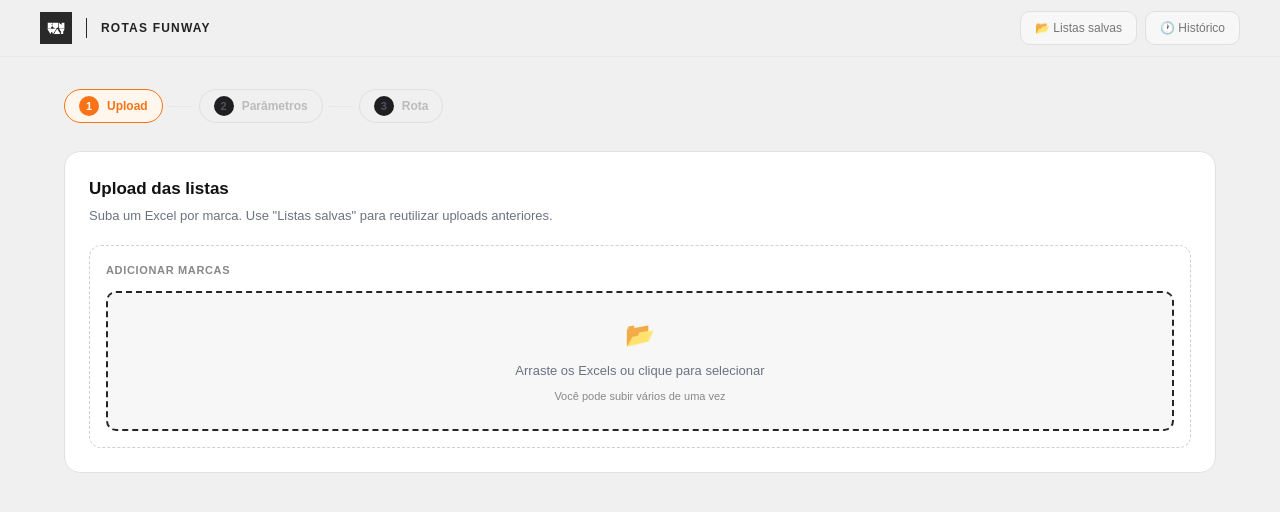
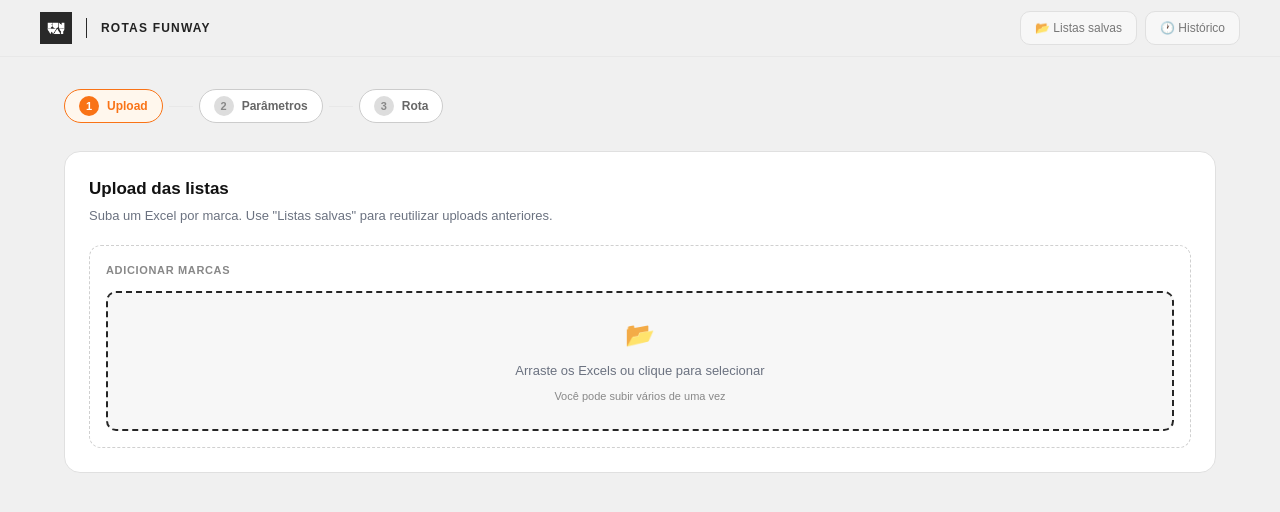
Before and after one commit to 0x-j0tave/rotas-funway, a Next.js app: page / in a window 1280 px wide. Shown: the top 512 px of the page. Built offline with nearby package versions, Linux system fonts and the light colour scheme.

Commit message:
fix: steps contraste no fundo claro

```diff
--- a/app/page.js
+++ b/app/page.js
@@ -530,9 +530,9 @@ export default function Home() {
         <div style={{ display: 'flex', alignItems: 'center', gap: '6px', marginBottom: '28px' }}>
           {[{ n: 1, label: 'Upload' }, { n: 2, label: 'Parâmetros' }, { n: 3, label: 'Rota' }].map(({ n, label }, i) => (
             <div key={n} style={{ display: 'flex', alignItems: 'center', gap: '6px' }}>
-              <div style={{ display: 'flex', alignItems: 'center', gap: '8px', padding: '6px 14px', borderRadius: '20px', backgroundColor: etapa === n ? '#fff7ed' : '#f0f0f0', border: `1px solid ${etapa === n ? '#f97316' : '#e0e0e0'}` }}>
-                <div style={{ width: '20px', height: '20px', borderRadius: '50%', display: 'flex', alignItems: 'center', justifyContent: 'center', fontSize: '11px', fontWeight: '700', backgroundColor: etapa >= n ? '#f97316' : '#1f1f1f', color: etapa >= n ? 'white' : '#4b5563' }}>{etapa > n ? '✓' : n}</div>
-                <span style={{ fontSize: '12px', fontWeight: '600', color: etapa === n ? '#f97316' : etapa > n ? '#aaaaaa' : '#bbbbbb' }}>{label}</span>
+              <div style={{ display: 'flex', alignItems: 'center', gap: '8px', padding: '6px 14px', borderRadius: '20px', backgroundColor: etapa === n ? '#fff7ed' : '#ffffff', border: `1px solid ${etapa === n ? '#f97316' : etapa > n ? '#d0d0d0' : '#cccccc'}` }}>
+                <div style={{ width: '20px', height: '20px', borderRadius: '50%', display: 'flex', alignItems: 'center', justifyContent: 'center', fontSize: '11px', fontWeight: '700', backgroundColor: etapa >= n ? '#f97316' : '#dddddd', color: etapa >= n ? 'white' : '#888888' }}>{etapa > n ? '✓' : n}</div>
+                <span style={{ fontSize: '12px', fontWeight: '600', color: etapa === n ? '#f97316' : etapa > n ? '#999999' : '#666666' }}>{label}</span>
               </div>
               {i < 2 && <div style={{ width: '24px', height: '1px', backgroundColor: '#e8e8e8' }} />}
             </div>
```
